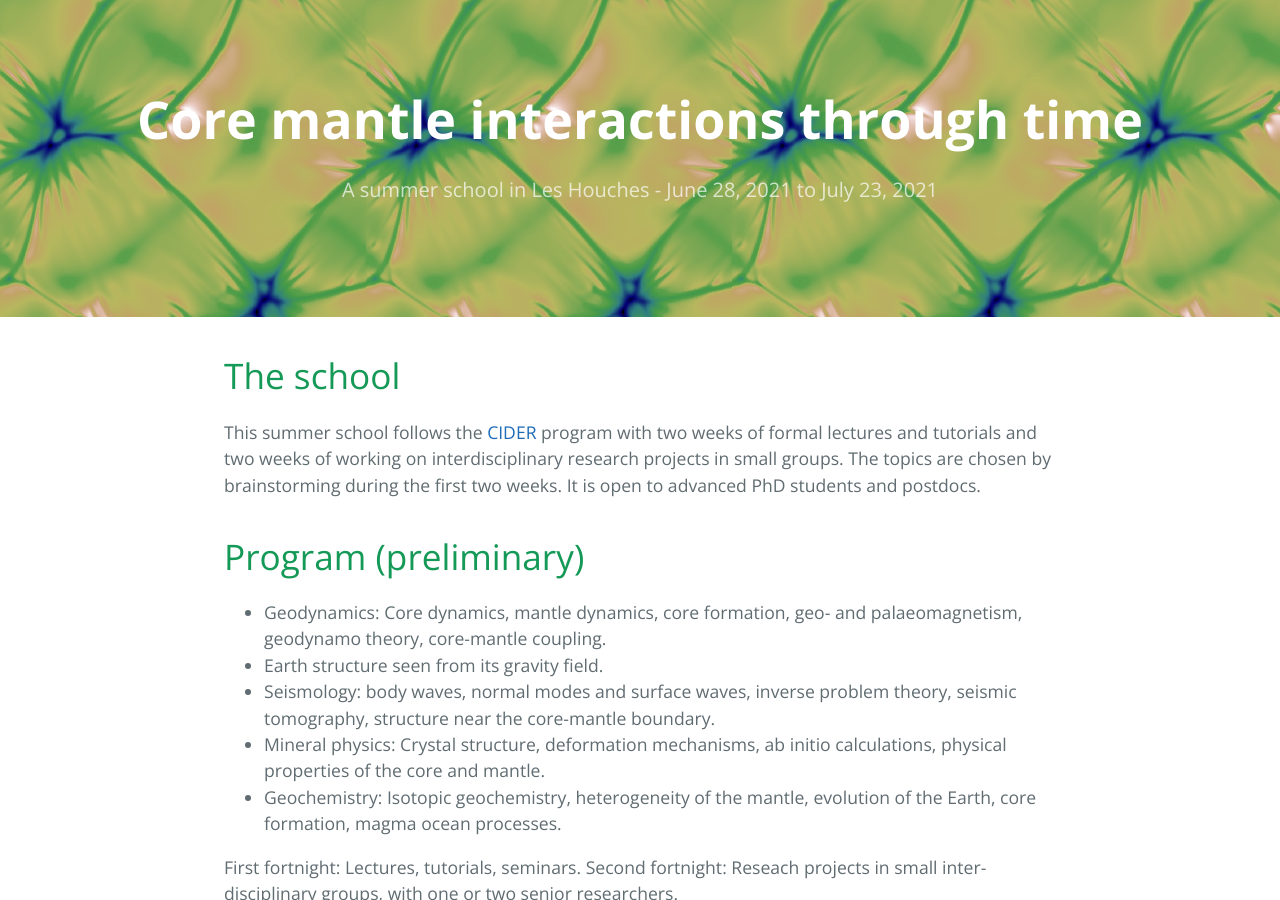
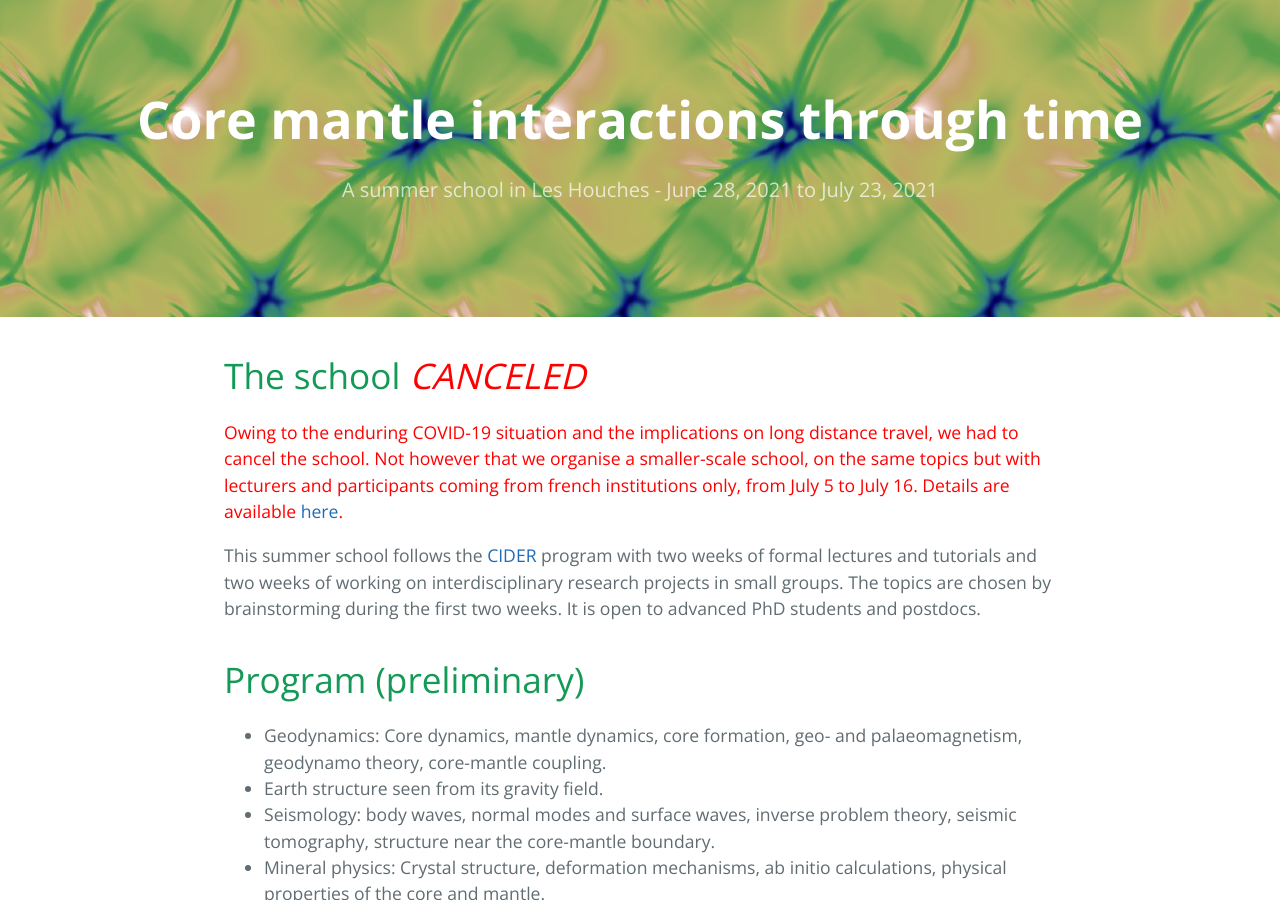
Before and after one commit to coremantlehouches/coremantlehouches.github.io, a Jekyll site: the page built from index.md, in a window 1280 px wide and 900 px high. Built offline with Jekyll 4.4.1, drawn with Linux system fonts in a browser that asks for light colours.

Commit message:
adds link to the new school webpage

```diff
--- a/index.md
+++ b/index.md
@@ -2,7 +2,17 @@
 layout: default
 title: Core mantle interactions through time
 ---
-# The school
+
+# The school <span style="color:red">*CANCELED*</span>
+
+<span style="color:red">
+Owing to the enduring COVID-19 situation and
+the implications on long distance travel, we had to cancel the
+school. Not however that we organise a smaller-scale school, on the
+same topics but with lecturers and participants coming from french
+institutions only, from July 5 to July 16. Details are available [here](https://geophysicshouches2021.github.io/).
+</span>
+
 
 This summer school follows the
 [CIDER](https://seismo.berkeley.edu/wiki_cider/Main_Page) program with
```
